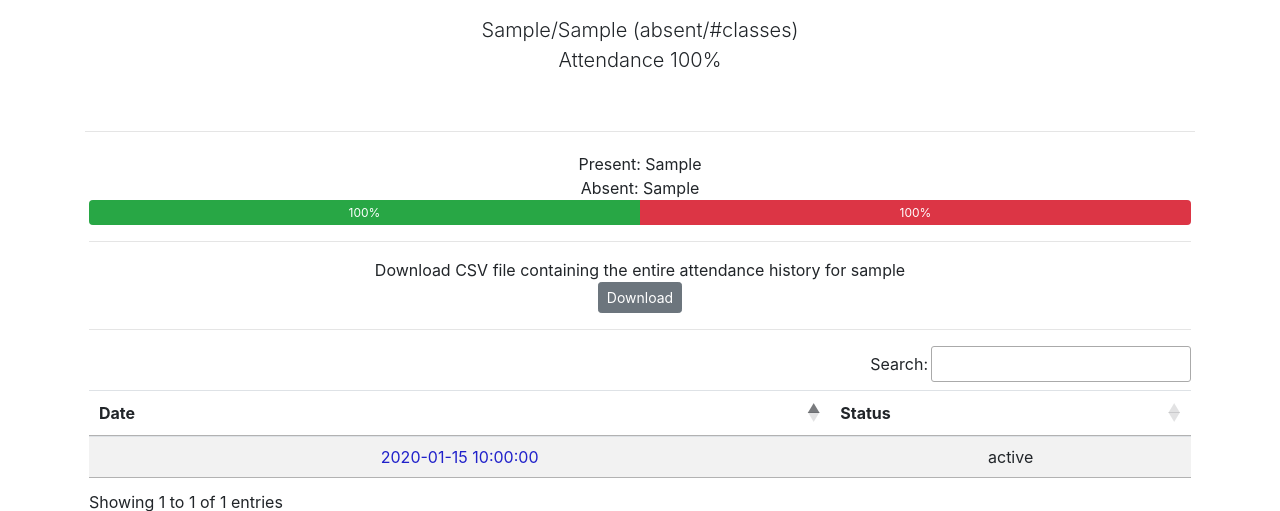
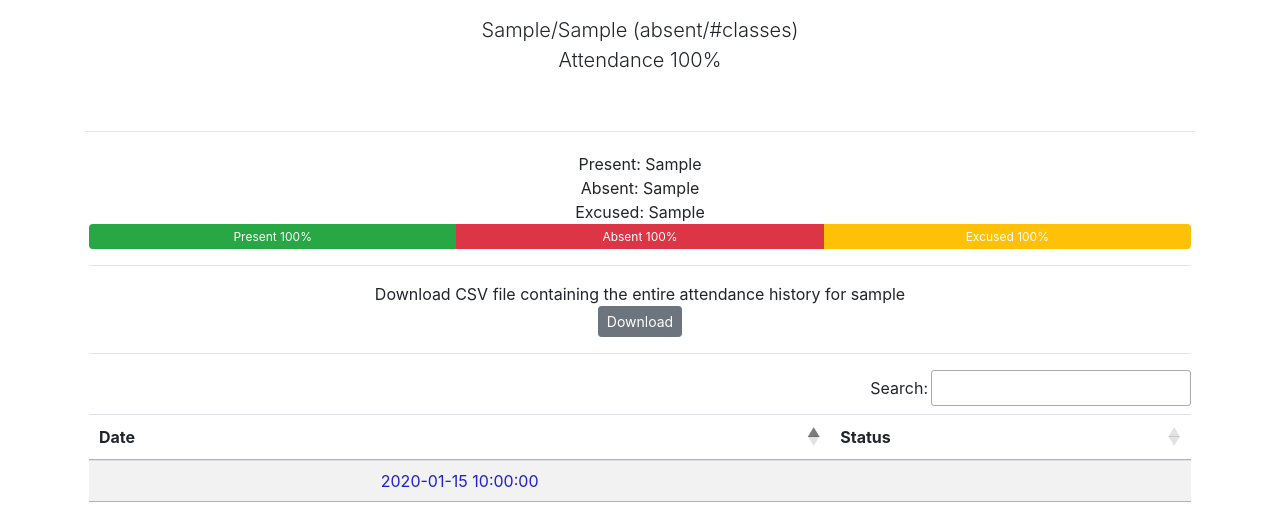
Before and after one commit to Joey-Costa3/Checkin, a Django app: template attendance/templates/attendance/courseAttendanceByStudent.html in a window 1280 px wide. Shown: the part 256-767 px from the top of the page. Run offline with Django 3.2, Linux system fonts and the light colour scheme; the template is opened without the code that fills it: most values are stand-ins (such as "Sample title", 1, 10 or a date in 2020); some libraries are stand-ins or nearby versions.

Commit message:
Professors are able to edit attendance records.

```diff
--- a/attendance/templates/attendance/courseAttendanceByDay.html
+++ b/attendance/templates/attendance/courseAttendanceByDay.html
@@ -64,6 +64,9 @@
 
   <hr>
 
+<a class="btn btn-submit btn-sm" href="{% url 'editAttendanceURL' semester_id.name course.name day %}">Edit Attendance</a>
+
+<hr>
   <div>
     <table class="table table-striped" id="course-date-attendance-table">
     <thead>
@@ -80,7 +83,7 @@
     	<td><a href="{% url 'courseStudentAttendanceURL' semester_id.name course_id record.studentusername %}">{{ record.studentusername|safe }}</a></td>
     	<td>{{ record.user.first_name|safe }} </td>
     	<td>{{ record.user.last_name }} </td>
-    	<td>{{ record.status }} </td>
+    	<td>{% if record.status == 'P' %}{% elif record.status == 'U' %}&#10060;{% elif record.status == 'E' %}Excused{% elif record.status == 'T' %}&#128344;{% else %}{% endif %}</td>
 
     	</tr>
     {% endfor %}
--- a/attendance/templates/attendance/courseAttendanceByStudent.html
+++ b/attendance/templates/attendance/courseAttendanceByStudent.html
@@ -14,13 +14,23 @@
 	Present: {{p}}
 	<br>
 	Absent: {{a}}
+	<br>
+	Excused: {{e}}
 	<div class="progress">
 	  <div class="progress-bar bg-success" role="progressbar" style="width: {% widthratio p t 100 %}%" aria-valuenow="25" aria-valuemin="0" aria-valuemax="100">
-			{% widthratio p t 100 %}%
+			Present {% widthratio p t 100 %}%
 		</div>
 		<div class="progress-bar bg-danger" role="progressbar" style="width: {% widthratio a t 100 %}%" aria-valuenow="25" aria-valuemin="0" aria-valuemax="100">
-			{% widthratio a t 100 %}%
+			Absent {% widthratio a t 100 %}%
 		</div>
+		<div class="progress-bar bg-warning" role="progressbar" style="width: {% widthratio e t 100 %}%" aria-valuenow="25" aria-valuemin="0" aria-valuemax="100">
+			Excused {% widthratio e t 100 %}%
+		</div>
+		{% if tardy > 0 %}
+		<div class="progress-bar bg-info" role="progressbar" style="width: {% widthratio tardy t 100 %}%" aria-valuenow="25" aria-valuemin="0" aria-valuemax="100">
+			Tardy {% widthratio tardy t 100 %}%
+		</div>
+		{% endif %}
 	</div>
 	</div>
 	  <hr>
@@ -68,7 +78,7 @@
 		{% for record in recordList  %}
 			<tr>
 			<td><a href="{% url 'courseAttendanceURL' semester_id.name course.name record.date|date:"Y-m-d" %}">{{ record.date|safe }}</a></td>
-			<td>{{ record.status|safe }} </td>
+			<td>{% if record.status == 'P' %}{% elif record.status == 'U' %}&#10060;{% elif record.status == 'E' %}Excused{% elif record.status == 'T' %}&#128344;{% else %}{% endif %}</td>
 
 			</tr>
 		{% endfor %}
--- a/attendance/templates/attendance/editAttendance.html
+++ b/attendance/templates/attendance/editAttendance.html
@@ -3,7 +3,7 @@
 {% block bodyContent %}
 <h3>Attendance for Course {{ course_id }} on {{ day }}</h3>
 
-<form method="post" action="{% url 'courseAttendanceURL' user_id semester.name course_id day %}">
+<form method="post" action="{% url 'editAttendanceURL' semester_id.name course_id day %}">
 {{ formset.management_form }}
 
 {% for form in formset %}
--- a/attendance/templates/attendance/studentViewAttendance.html
+++ b/attendance/templates/attendance/studentViewAttendance.html
@@ -69,7 +69,7 @@ Download all of your attendance history
 	<td>{{ r.date|date:"Y-m-d" }}</td>
   <td>{{ r.date|date:"D M d" }} </td>
 	<td>{{ r.courseid }} </td>
-	<td>{{ r.status }} </td>
+	<td>{% if r.status == 'P' %}{% elif r.status == 'U' %}&#10060;{% elif r.status == 'E' %}Excused{% elif r.status == 'T' %}&#128344;{% else %}{% endif %}</td>
 	</tr>
 {% endfor %}
 </tbody>
```
Also changed, not shown: attendance/views.py (+11 -9 lines).
